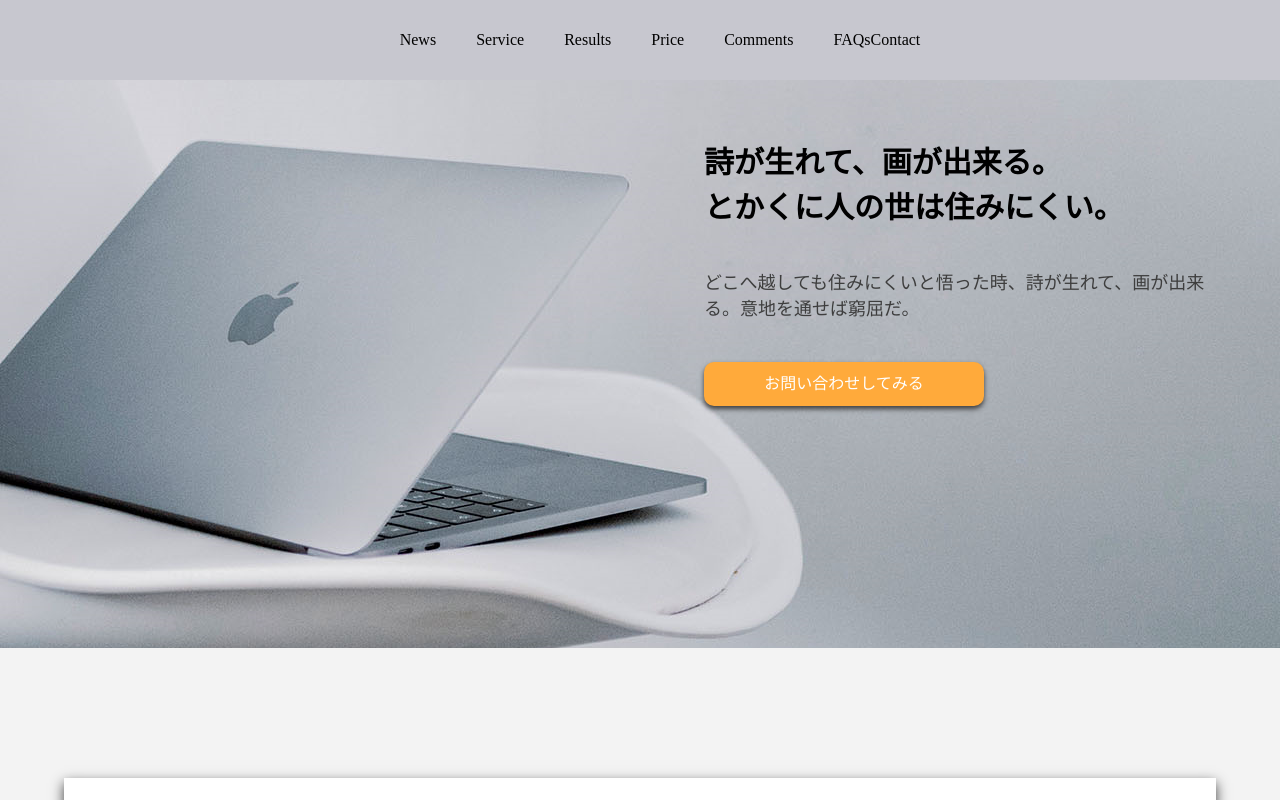
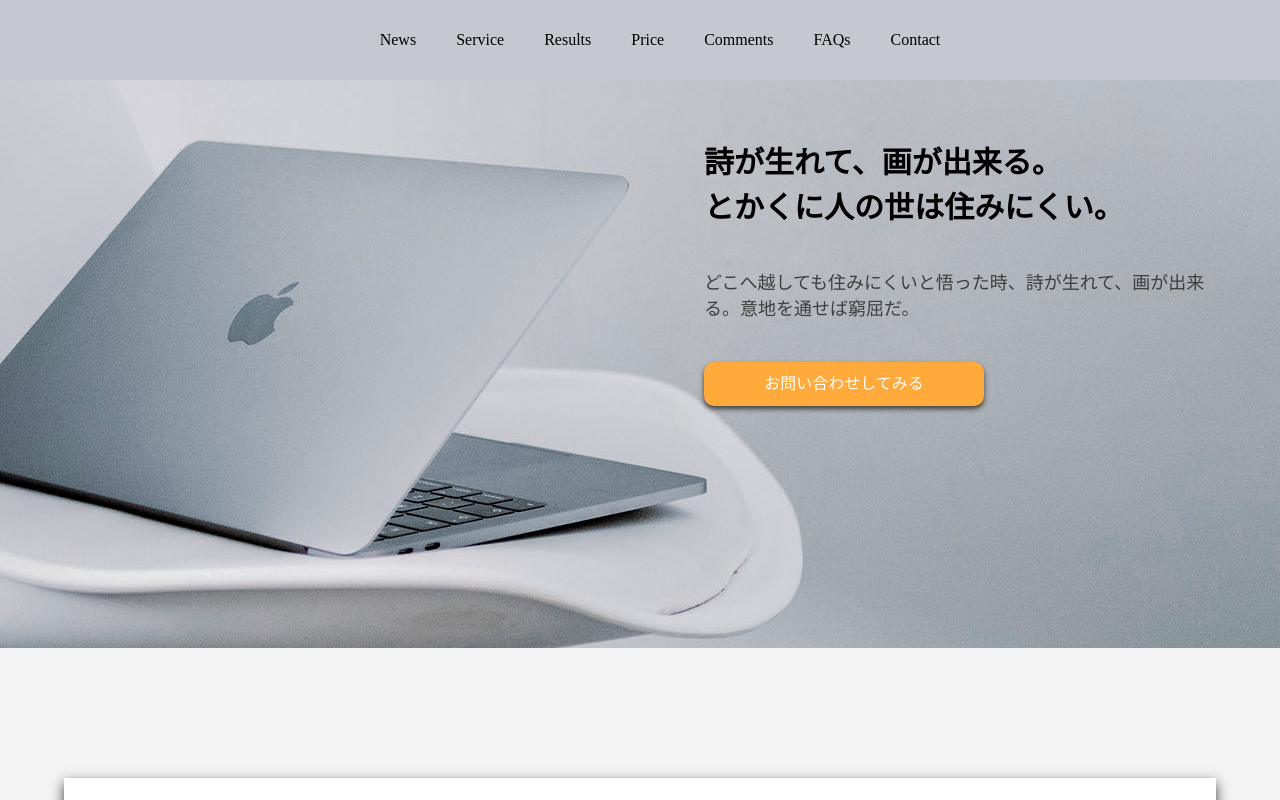
Before and after one commit to yosuke0124/2nd-last, a plain HTML site: page index.html in a window 1280 px wide. Shown: the top 800 px of the page. Drawn offline with nearby package versions, Linux system fonts and the light colour scheme; files that its build step writes are made by us from their sources.

Commit message:
Add files via upload

```diff
--- a/css/style.scss
+++ b/css/style.scss
@@ -46,7 +46,7 @@ body {
     }
   }
 
-  & li:last-child {
+  & li:farst-child {
     margin-left: 0;
   }
 }
```
Also changed, not shown: css/style.min.css.
